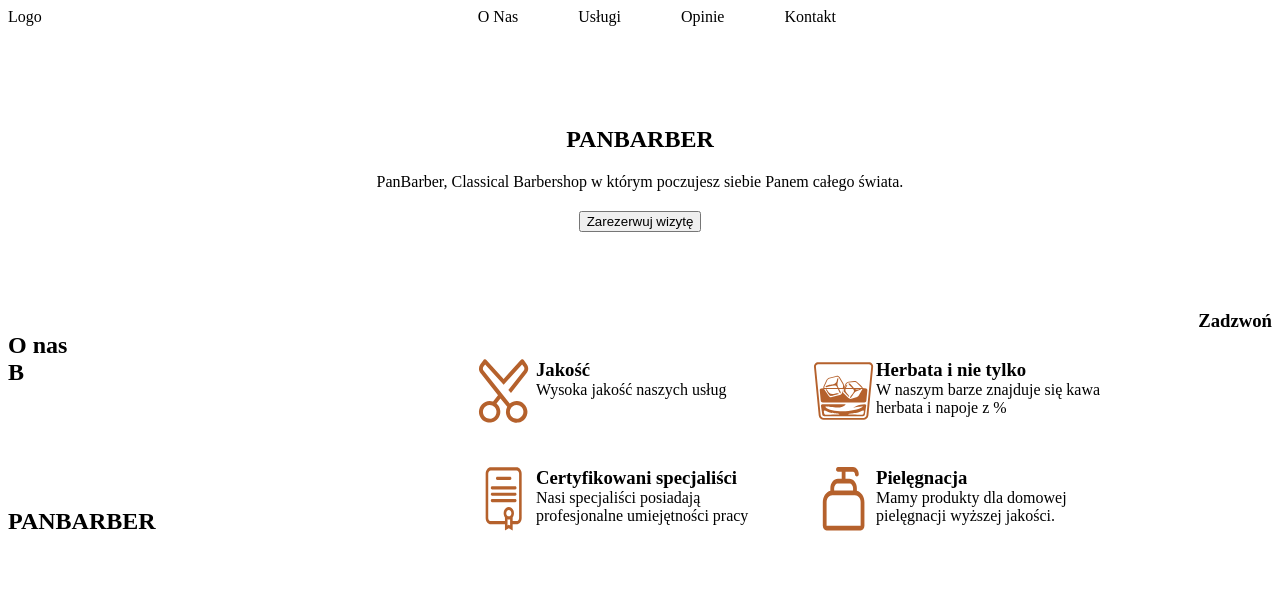
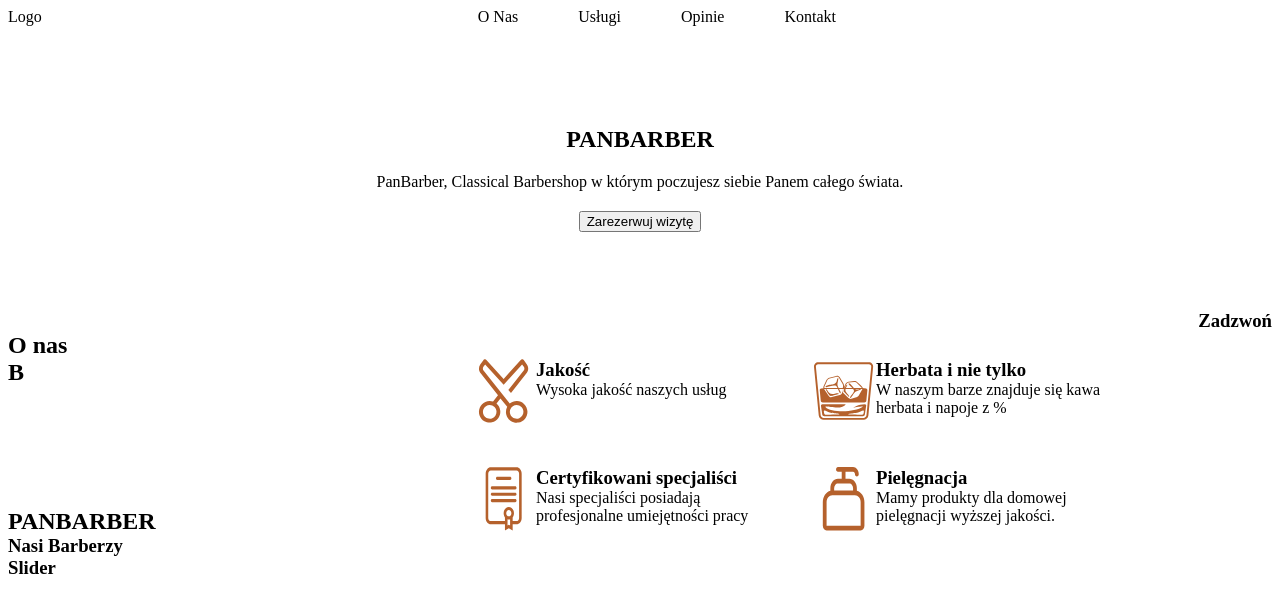
Before and after one commit to theCapnCoder/Panbarber, a React (Create React App) app: page / in a window 1280 px wide. Shown: the top 612 px of the page. Built offline with nearby package versions, Linux system fonts and the light colour scheme.

Commit message:
feat: MainSlider template

```diff
--- a/src/App.tsx
+++ b/src/App.tsx
@@ -1,6 +1,7 @@
 import { AboutUs } from "./componetns/AbouUs/AboutUs";
 import { Header } from "./componetns/Header/Header";
 import { Main } from "./componetns/Main/Main";
+import { MainSlider } from "./componetns/MainSlider/MainSlider";
 
 import styles from "./style.module.scss";
 
@@ -10,6 +11,7 @@ function App() {
       <Header />
       <Main />
       <AboutUs />
+      <MainSlider />
     </div>
   );
 }
--- a/src/componetns/AbouUs/AboutUs.tsx
+++ b/src/componetns/AbouUs/AboutUs.tsx
@@ -1,8 +1,4 @@
 import styles from "./style.module.scss";
-import { Scissors } from "../../assets/svg/images/Scissors";
-import { Blank } from "../../assets/svg/images/Blank";
-import { Bottle } from "../../assets/svg/images/Bottle";
-import { Glass } from "../../assets/svg/images/Glass";
 import Icon, { IconName } from "../../assets/svg/images";
 
 type Card = {
--- /dev/null
+++ b/src/componetns/MainSlider/MainSlider.tsx
@@ -0,0 +1,10 @@
+import styles from "./style.module.scss";
+
+export const MainSlider = () => {
+  return (
+    <section className={styles.mainSlider}>
+      <h3>Nasi Barberzy</h3>
+      <h3>Slider</h3>
+    </section>
+  );
+};
```
Also changed, not shown: src/componetns/MainSlider/style.module.scss (added).
